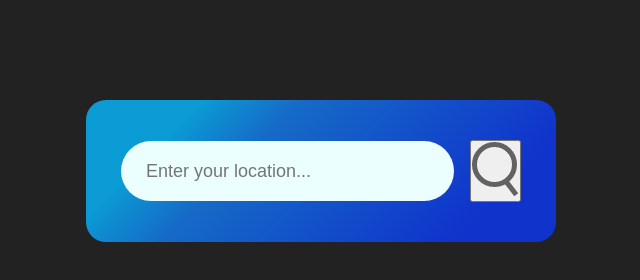
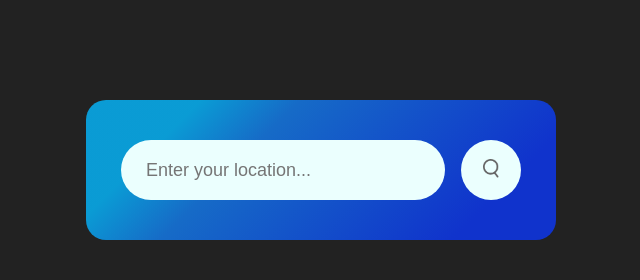
Before and after one commit to Mr-S-U-D-O/javascriptProjectBasedLearning, a plain HTML site: page weatherApp/index.html in a window 1280 px wide. Shown: the whole page, without its empty margins (319-959 px from the left). Drawn offline with Linux system fonts and the light colour scheme.

Commit message:
added : styling for the search bar button and the img

```diff
--- a/weatherApp/css/index.css
+++ b/weatherApp/css/index.css
@@ -47,3 +47,17 @@ body {
   margin-right: 16px;
   font-size: 18px;
 }
+
+.searchBarContainer .searchBarBtn {
+  border: 0;
+  outline: 0;
+  background: #ebfffe;
+  border-radius: 50%;
+  width: 60px;
+  height: 60px;
+  cursor: pointer;
+}
+
+.searchBarBtn img {
+  width: 16px;
+}
```
